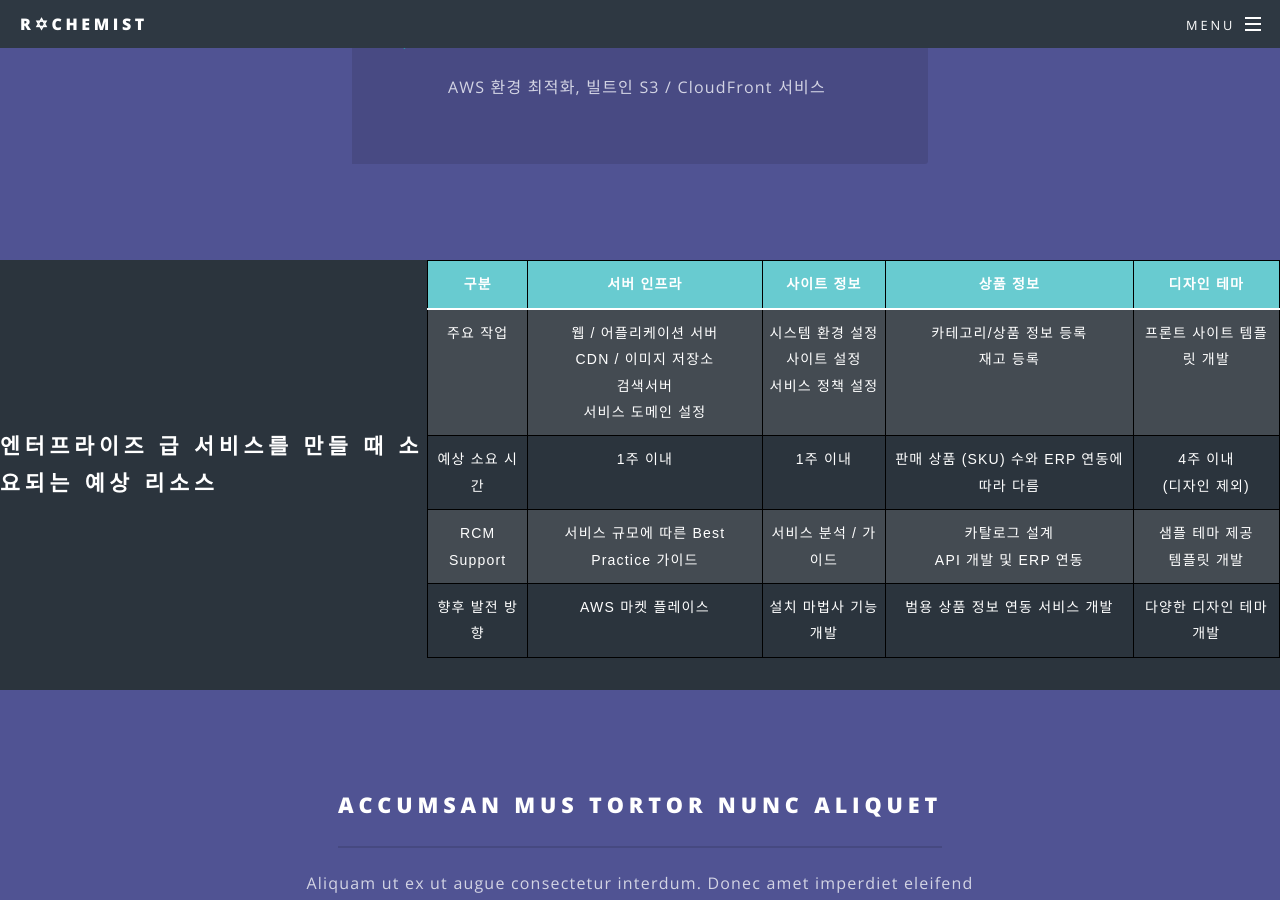
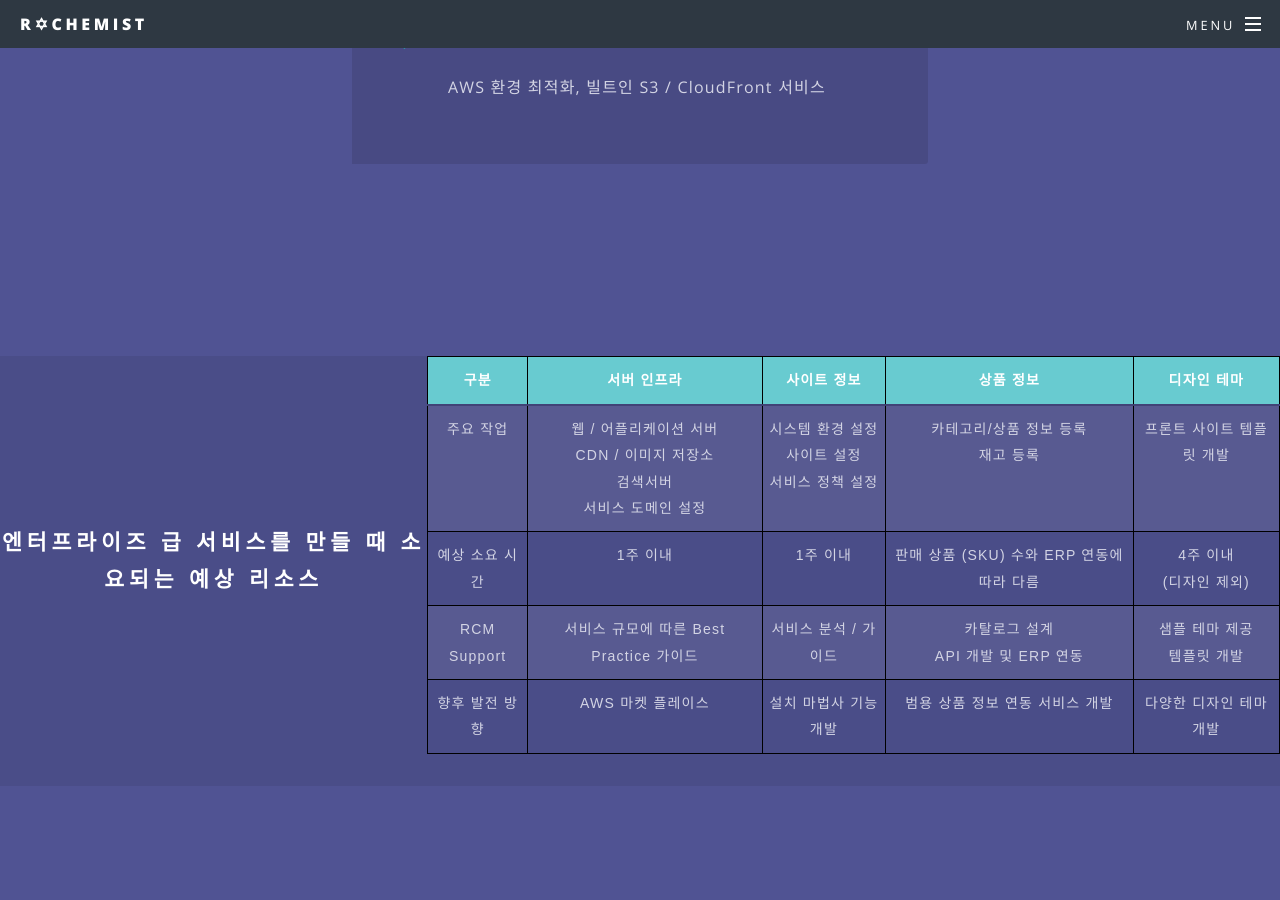
Before and after one commit to rchemist/rchemist.github.io, a Jekyll site: the page built from index.html, in a window 1280 px wide and 900 px high, scrolled down 1408 px. Built offline with Jekyll 4.4.1, drawn with Linux system fonts in a browser that asks for light colours.

```diff
--- a/index.html
+++ b/index.html
@@ -68,7 +68,7 @@ layout: landing
 					</section>
 				-->
 
-				<section id="two" class="wrapper alt style2">
+				<section id="two" class="wrapper style3 special">
 					<section class="spotlight">
 						<h2>엔터프라이즈 급 서비스를 만들 때 소요되는 예상 리소스</h2>
 						<p>
```
